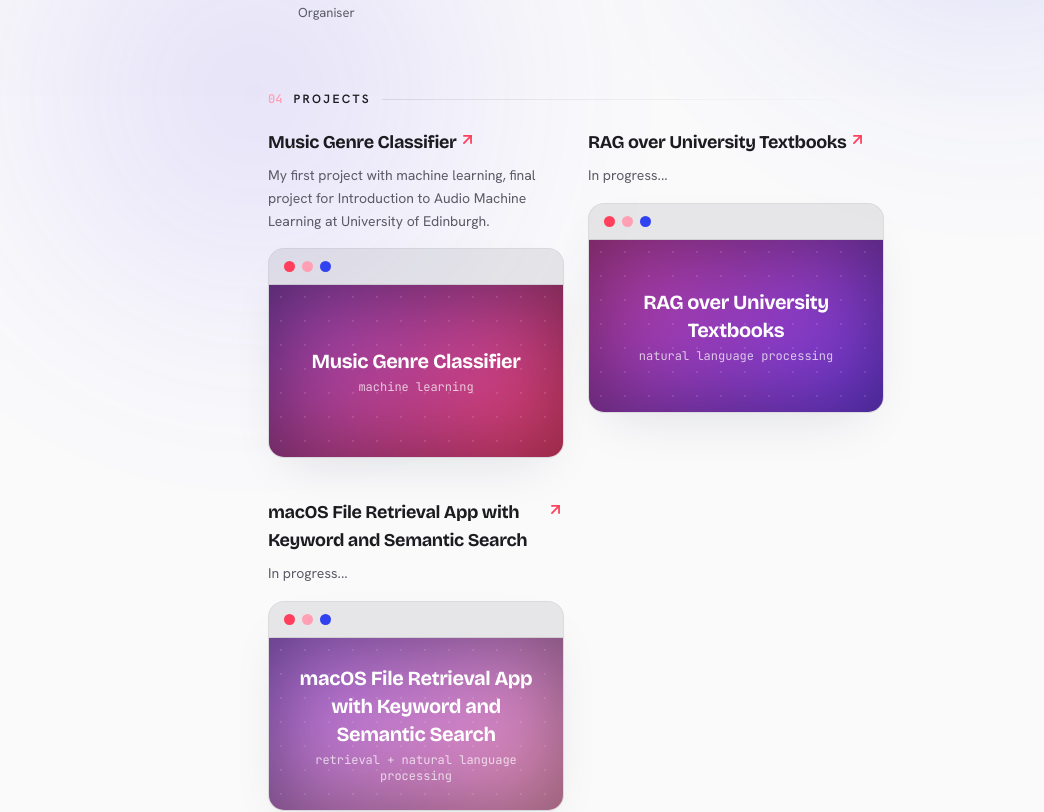
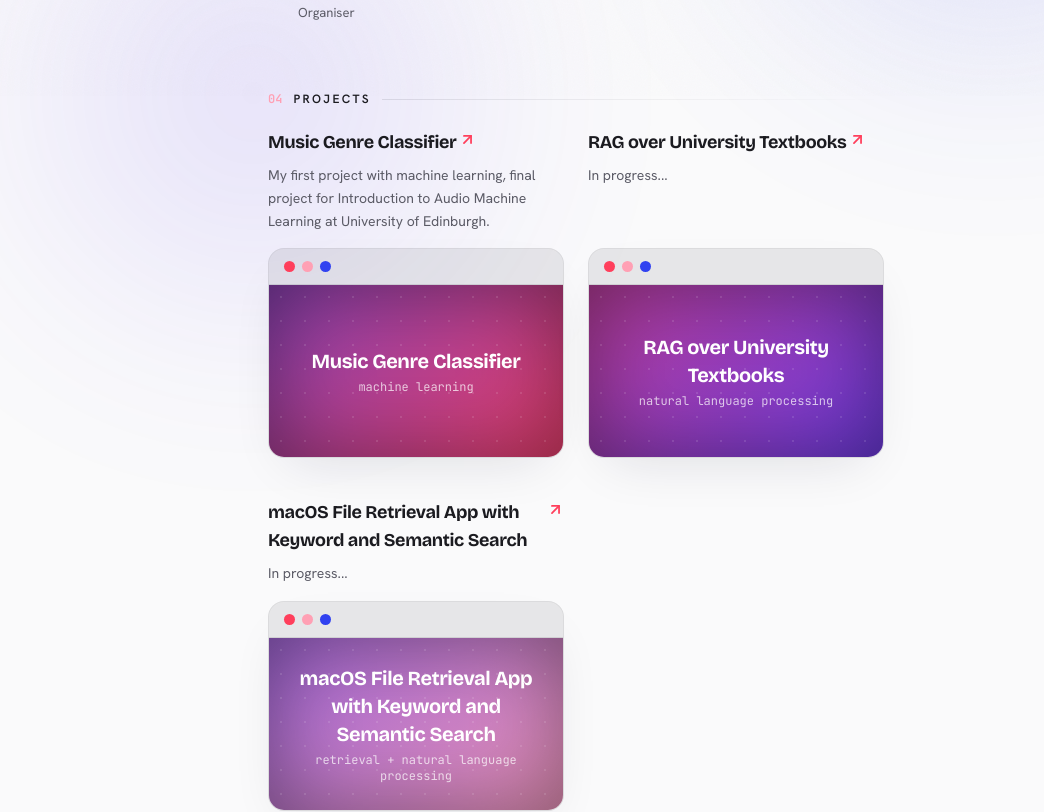
Before and after one commit to Kaiwen-W/personal-portfolio-website-claude, a React (Vite) app: page / in a window 1280 px wide. Shown: the part 704-1516 px from the top of the page, without its empty margins (236-1280 px from the left). Built offline with nearby package versions, Linux system fonts and the light colour scheme.

Commit message:
feat: enhance ProjectCard layout and add spacing; update icon in volunteering post

```diff
--- a/src/components/ProjectCard.jsx
+++ b/src/components/ProjectCard.jsx
@@ -5,7 +5,7 @@ import ProjectWindow from "./ProjectWindow.jsx";
 export default function ProjectCard({ project }) {
   const href = "#/project/" + encodeURIComponent(project.slug);
   return (
-    <>
+    <div className="flex flex-col h-full">
       <h3 className="arc-display text-lg font-bold">
         <a href={href} className="arc-project-head">
           {project.title}
@@ -15,7 +15,8 @@ export default function ProjectCard({ project }) {
       <p className="mt-2 text-sm leading-relaxed" style={{ color: "var(--muted)" }}>
         {project.description}
       </p>
+      <div className="mt-auto" />
       <ProjectWindow project={project} href={href} className="mt-4" compact />
-    </>
+    </div>
   );
 }
--- a/src/pages/Portfolio.jsx
+++ b/src/pages/Portfolio.jsx
@@ -140,7 +140,7 @@ export default function Portfolio() {
             </Reveal>
             <div className="grid grid-cols-1 gap-x-6 gap-y-10 sm:grid-cols-2">
               {projects.map((p, i) => (
-                <Reveal key={p.slug} delay={i * 70}>
+                <Reveal key={p.slug} delay={i * 70} className="h-full">
                   <ProjectCard project={p} />
                 </Reveal>
               ))}
--- a/src/posts/volunteering-at-icc-2026.md
+++ b/src/posts/volunteering-at-icc-2026.md
@@ -2,7 +2,7 @@
 title: Volunteering at IEEE ICC 2026 in Glasgow
 description: A brief description on how this website was created and built.
 date: 2026-05-29
-icon: appwindow
+icon: activity
 ---
 
 ## Why I Bought a Domain
```
